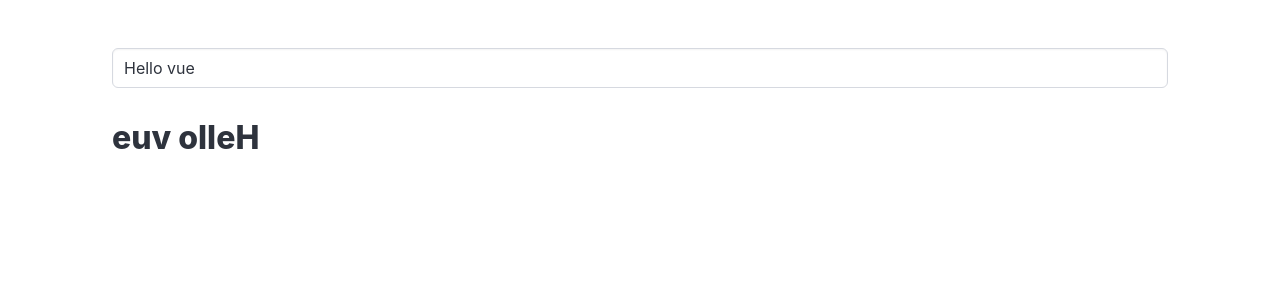
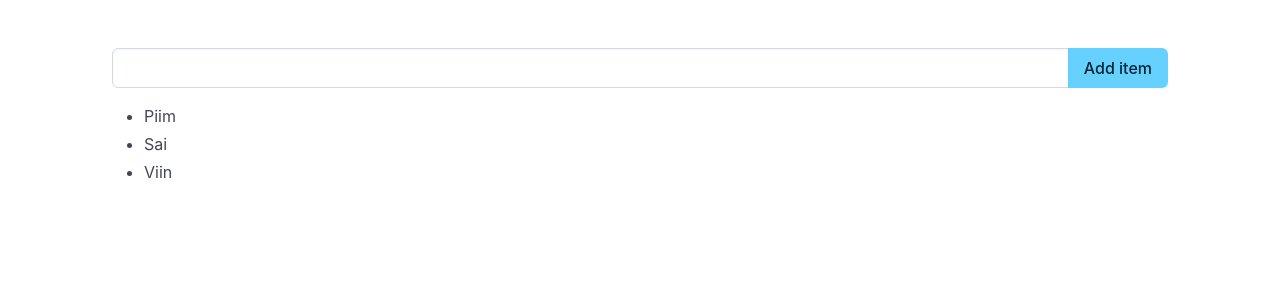
Before and after one commit to evelinmarit/learnvue, a Vue app: page / in a window 1280 px wide. Shown: the top 300 px of the page. Built offline with nearby package versions, Linux system fonts and the light colour scheme; the HTML template or start-up script is replaced by a standard one.

Commit message:
Simple item list

```diff
--- a/src/App.vue
+++ b/src/App.vue
@@ -1,18 +1,32 @@
 <script setup>
 import { ref } from "vue";
-let message = ref('Hello vue');
+let message = ref("");
+let items = ref(["Piim", "Sai", "Viin"]);
 
+function addItem() {
+  if(message.value.trim() !== ''){
+  items.value.push(message.value.trim());
+  }
+  message.value='';
+}
 </script>
 
 <template>
   <div class="container content section">
-    <input class="input" type="text" v-model="message">
-    <h1>{{ message.split('').reverse().join('') }}</h1>
-
+    <div class="field has-addons">
+      <div class="control is-expanded">
+        <input class="input" type="text" v-model="message" @keydown.enter="addItem" />
+      </div>
+      <div class="control">
+        <button class="button is-info" @click="addItem">
+          Add item
+        </button>
+      </div>
+    </div>
+    <ul>
+      <li v-for="item in items">{{ item }}</li>
+    </ul>
   </div>
-
 </template>
 
-<style scoped>
-
-</style>
+<style scoped></style>
```
